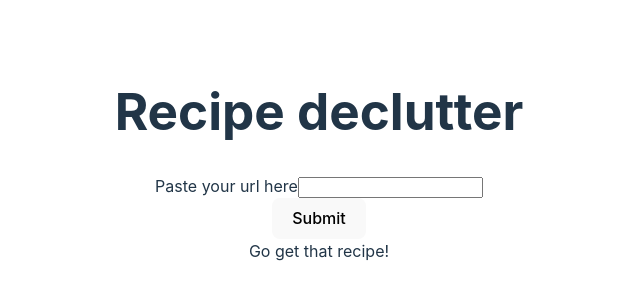
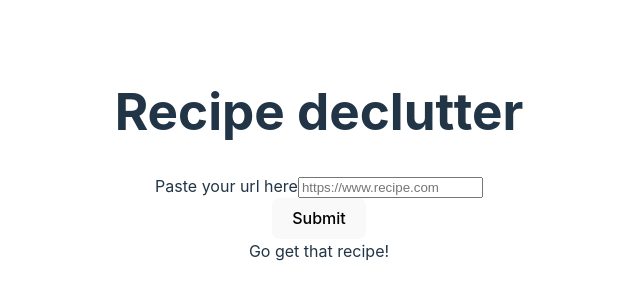
Before and after one commit to JoarHansson/recipe-scraper, a React (Vite) app in the folder client/: page / in a window 1280 px wide. Shown: the part 244-544 px from the top of the page, without its empty margins (321-961 px from the left). Built offline with nearby package versions, Linux system fonts and the light colour scheme.

Commit message:
reset url and previous  data on submit

```diff
--- a/client/src/App.tsx
+++ b/client/src/App.tsx
@@ -17,7 +17,6 @@ function App() {
   const [recipeData, setRecipeData] = useState<RecipeData>({});
   const [url, setUrl] = useState<string>();
   const [loading, setLoading] = useState<boolean>(false);
-
   async function getRecipeData(url?: string) {
     const requestOptions = {
       method: "POST",
@@ -47,12 +46,18 @@ function App() {
     event.preventDefault();
     console.log(url);
     getRecipeData(url);
+    setUrl("");
+    setRecipeData({});
   }
 
   return (
     <div className="App">
       <h1>Recipe declutter</h1>
-      <Form handleInputChange={handleInputChange} handleSubmit={handleSubmit} />
+      <Form
+        url={url}
+        handleInputChange={handleInputChange}
+        handleSubmit={handleSubmit}
+      />
 
       {recipeData?.message ? (
         <p>On no! {recipeData.message}</p>
--- a/client/src/components/Form/Form.tsx
+++ b/client/src/components/Form/Form.tsx
@@ -1,14 +1,21 @@
 type Props = {
+  url: string | undefined;
   handleInputChange: React.ChangeEventHandler<HTMLInputElement>;
   handleSubmit: React.FormEventHandler<HTMLFormElement>;
 };
 
-export const Form = ({ handleInputChange, handleSubmit }: Props) => {
+export const Form = ({ url, handleInputChange, handleSubmit }: Props) => {
   return (
     <form onSubmit={handleSubmit}>
       <div>
         <label htmlFor="urlInput">Paste your url here</label>
-        <input onChange={handleInputChange} id="urlInput" type="url" />
+        <input
+          value={url || ""}
+          onChange={handleInputChange}
+          id="urlInput"
+          type="url"
+          placeholder="https://www.recipe.com"
+        />
       </div>
       <button type="submit">Submit</button>
     </form>
```
